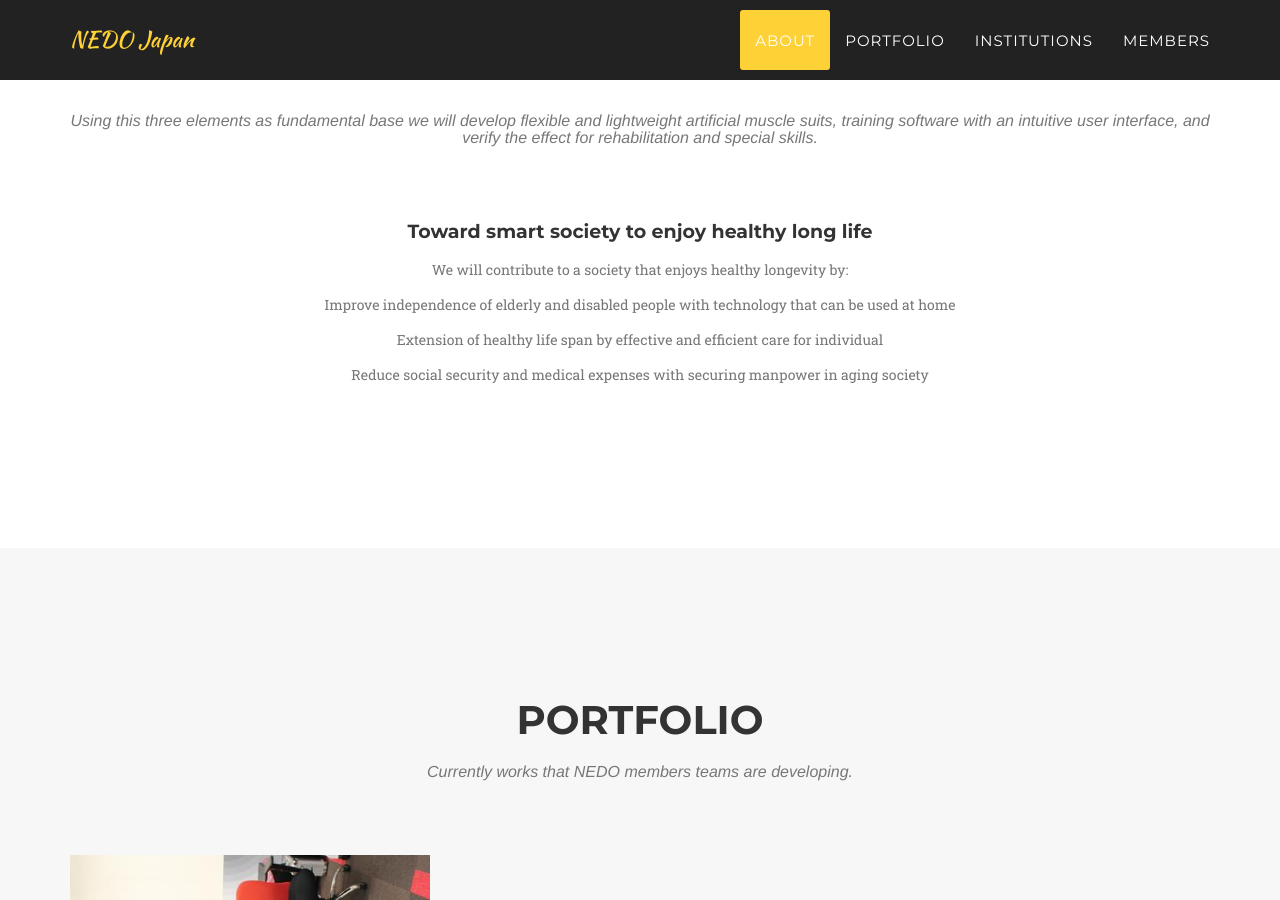
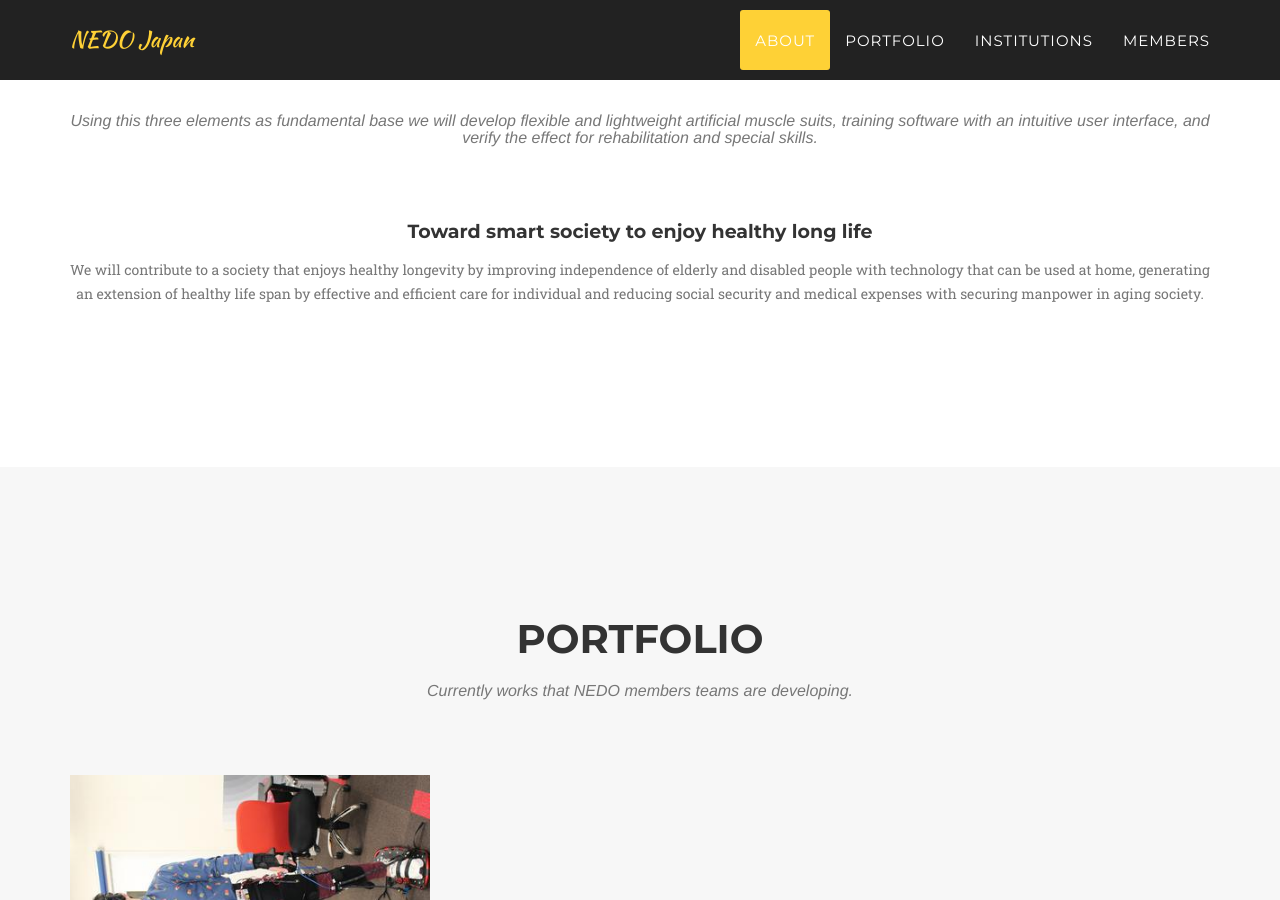
Before and after one commit to nedojp/nedojp.github.io, a Jekyll site: the page built from index.html, in a window 1280 px wide and 900 px high, scrolled down 1296 px. Built offline with Jekyll 4.4.1, drawn with Linux system fonts in a browser that asks for light colours; some web fonts are replaced.

Commit message:
Update about.html

```diff
--- a/_includes/about.html
+++ b/_includes/about.html
@@ -38,10 +38,7 @@
                 <h3 class="section-subheading text-muted">Using this three elements as fundamental base we will develop flexible and lightweight artificial muscle suits, training software with an intuitive user interface, and verify the effect for rehabilitation and special skills.</h3>
 
                 <h4 class="service-heading">Toward smart society to enjoy healthy long life</h4>
-                <p class="text-muted">We will contribute to a society that enjoys healthy longevity by:</p>
-                <p class="text-muted">Improve independence of elderly and disabled people with technology that can be used at home</p>
-                <p class="text-muted">Extension of healthy life span by effective and efficient care for individual</p>
-                <p class="text-muted">Reduce social security and medical expenses with securing manpower in aging society</p>
+                <p class="text-muted">We will contribute to a society that enjoys healthy longevity by improving independence of elderly and disabled people with technology that can be used at home, generating an extension of healthy life span by effective and efficient care for individual and reducing social security and medical expenses with securing manpower in aging society.</p>
 
             </div>
         </div>
```
